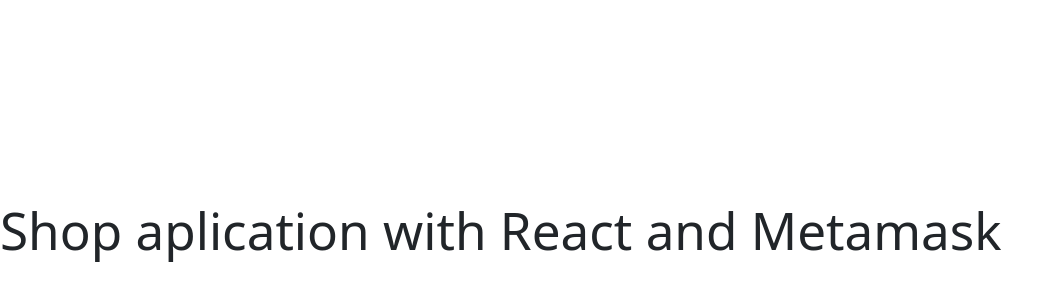
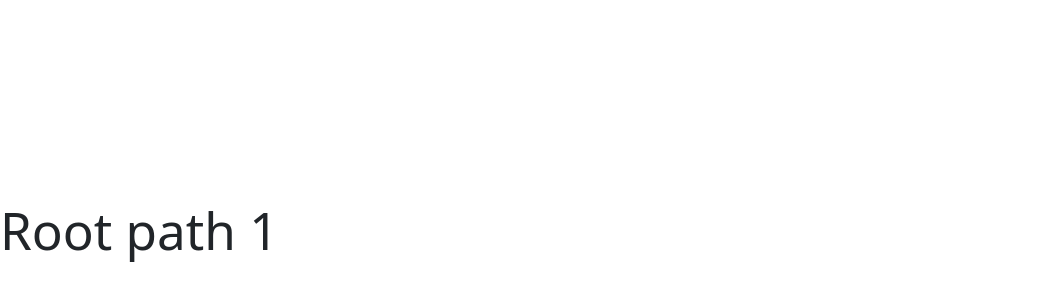
Before and after one commit to aadelop/react-metamask-shop, a React (Vite) app: page / in a window 1280 px wide. Shown: the part 166-466 px from the top of the page, without its empty margins (0-1062 px from the left). Built offline with nearby package versions, Linux system fonts and the light colour scheme.

Commit message:
Added Router librarie of React, and defining initial Route

```diff
--- a/src/main.jsx
+++ b/src/main.jsx
@@ -1,9 +1,16 @@
 import React from 'react'
 import ReactDOM from 'react-dom/client'
 import './index.css'
+import { BrowserRouter, Route, Routes  } from 'react-router-dom'
 
 ReactDOM.createRoot(document.getElementById('root')).render(
   <React.StrictMode>
-    <h1>Shop aplication with React and Metamask</h1>
+    <BrowserRouter>
+      <Routes>
+        <Route path="/" element= {<h1> Root path 1 </h1>}>
+        </Route>
+      </Routes>
+    </BrowserRouter>
+
   </React.StrictMode>,
 )
```
